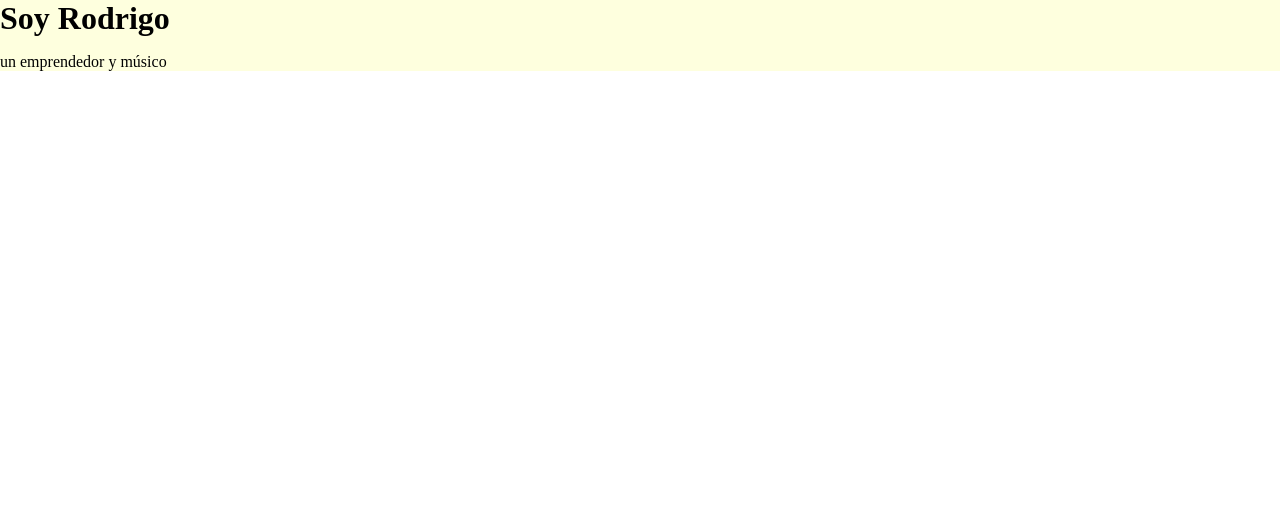
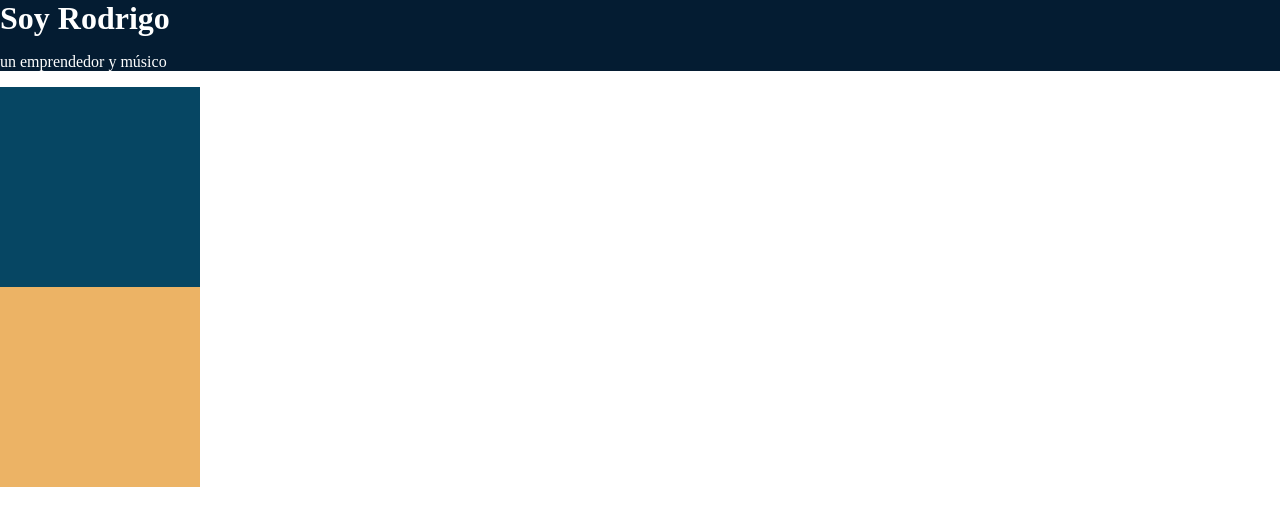
Before and after one commit to rodrigooig/my-site, a plain HTML site: page index.html in a window 1280 px wide. Drawn offline with Linux system fonts and the light colour scheme.

Commit message:
ultimos cambios estilos

```diff
--- a/css/styles.css
+++ b/css/styles.css
@@ -1,6 +1,3 @@
-div {
-  background-color: #feffde;
-}
 body {
   margin: 0;
 }
@@ -8,6 +5,21 @@ h1 {
   margin: 0;
 }
 
+.top-container {
+  background-color: #041c32;
+  color: white;
+}
+.middle-container {
+  background-color: #064663;
+  height: 200px;
+  width: 200px;
+}
+.bottom-container {
+  background-color: #ecb365;
+  height: 200px;
+  width: 200px;
+}
+
 /*
 https://colorhunt.co/palette/feffdeddffbc91c78852734d
 */
--- a/index.html
+++ b/index.html
@@ -5,13 +5,15 @@
     <meta http-equiv="X-UA-Compatible" content="IE=edge" />
     <meta name="viewport" content="width=device-width, initial-scale=1.0" />
     <title>Rodrigo Muñoz</title>
-    <link rel="stylesheet" href="/css/styles.css" />
+    <link rel="stylesheet" href="css/styles.css" />
     <link rel="icon" href="favicon.ico" />
   </head>
   <body>
-    <div>
+    <div class="top-container">
       <h1>Soy Rodrigo</h1>
       <p>un emprendedor y músico</p>
     </div>
+    <div class="middle-container"></div>
+    <div class="bottom-container"></div>
   </body>
 </html>
```
Also changed, not shown: 1 other file.
